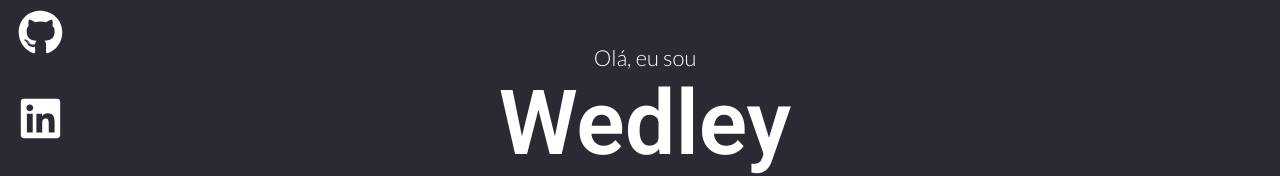
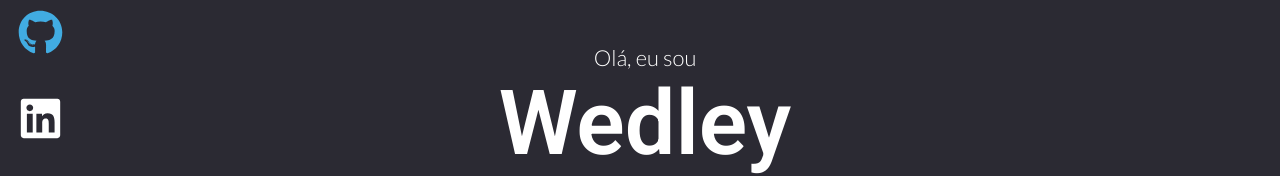
Before and after one commit to WedleySilva/wedley-portifolio, a React (Vite) app: page / in a window 1280 px wide. In both pictures the pointer is over the link 225 px from the left and 38 px from the top of the page. Shown: the top 176 px of the page. Built offline with nearby package versions, Linux system fonts and the light colour scheme.

Commit message:
Hover nos icones do header

```diff
--- a/src/style/HeaderComp.css
+++ b/src/style/HeaderComp.css
@@ -67,7 +67,10 @@
   color: #ffff;
 }
 
-.githubIcon, .linkedinIcon, .mailIcon:hover {
+.githubIcon:hover, .linkedinIcon:hover, .mailIcon:hover {
   text-decoration: none;
+  color: #41ace2;
+  transition: 1.2s;
+
 
 }
```
